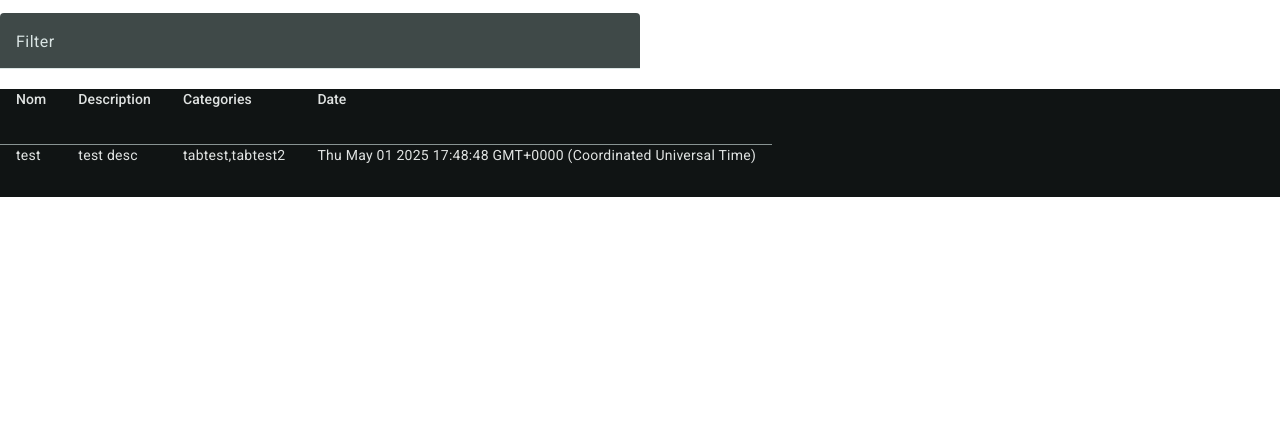
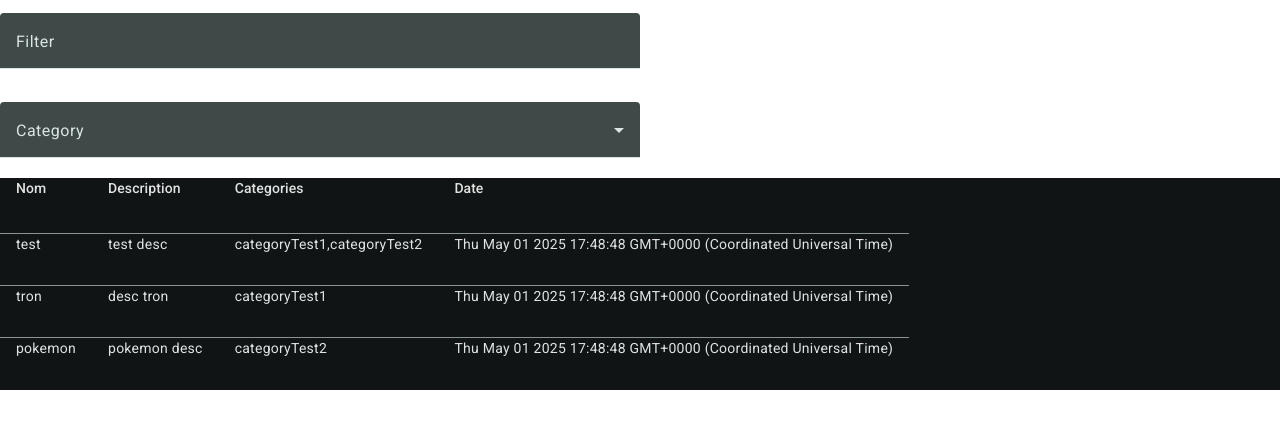
Before and after one commit to Alexis-Massiaux/record-front, an Angular app: page / in a window 1280 px wide. Shown: the top 428 px of the page. Built offline with nearby package versions, Linux system fonts and the light colour scheme.

Commit message:
feat: add mat-select as second filter for the table

```diff
--- a/src/app/record-table/record-table.component.html
+++ b/src/app/record-table/record-table.component.html
@@ -2,6 +2,18 @@
   <mat-label>Filter</mat-label>
   <input matInput (keyup)="applyFilter($event)" placeholder="[name, description]">
 </mat-form-field>
+
+<div>
+  <mat-form-field>
+    <mat-label>Category</mat-label>
+    <mat-select (selectionChange)="onCategoryChange($event.value)">
+      <mat-option [value]="null">All</mat-option>
+      @for (category of categories; track category) {
+        <mat-option [value]="category">{{ category }}</mat-option>
+      }
+    </mat-select>
+  </mat-form-field>
+</div>
 
 <mat-table [dataSource]="dataSource" matSort>
 
--- a/src/app/record-table/record-table.component.ts
+++ b/src/app/record-table/record-table.component.ts
@@ -3,16 +3,19 @@ import {MatTableDataSource, MatTableModule} from '@angular/material/table';
 import {MatSort, MatSortModule} from '@angular/material/sort';
 import {MatInputModule} from '@angular/material/input';
 import {MatFormFieldModule} from '@angular/material/form-field';
+import {MatSelectModule} from '@angular/material/select';
 
 import {Record} from './record.model'
 
 const RECORDS_DATA: Record[] = [
-  {name: 'test', description: 'test desc', categories: ['tabtest', 'tabtest2'], date: new Date()}
+  {name: 'test', description: 'test desc', categories: ['categoryTest1', 'categoryTest2'], date: new Date()},
+  {name: 'tron', description: 'desc tron', categories: ['categoryTest1'], date: new Date()},
+  {name: 'pokemon', description: 'pokemon desc', categories: ['categoryTest2'], date: new Date()}
 ];
 
 @Component({
   selector: 'app-record-table',
-  imports: [MatTableModule, MatSortModule, MatInputModule, MatFormFieldModule],
+  imports: [MatTableModule, MatSortModule, MatInputModule, MatFormFieldModule, MatSelectModule],
   templateUrl: './record-table.component.html',
   styleUrl: './record-table.component.scss'
 })
@@ -20,18 +23,11 @@ export class RecordTableComponent implements AfterViewInit {
 
   dataSource = new MatTableDataSource(RECORDS_DATA);
   displayedColumns: string[] = ['name', 'description', 'categories', 'date'];
+  categories: string[] = ['categoryTest1', 'categoryTest2' ]
+  filterValue: string = '';
+  selectedCategory: string | null = null;
 
   @ViewChild(MatSort) sort!: MatSort;
-
-  ngOnInit() {
-    this.dataSource.filterPredicate = this.customFilterPredicate.bind(this);
-  }
-
-  customFilterPredicate(data: Record, filter: string): boolean {
-    const filterValue = filter.trim().toLowerCase();
-    return data.name.toLowerCase().includes(filterValue) ||
-      data.description.toLowerCase().includes(filterValue);
-  }
 
   ngAfterViewInit() {
     this.dataSource.sort = this.sort;
@@ -39,7 +35,35 @@ export class RecordTableComponent implements AfterViewInit {
 
   applyFilter(event: Event) {
     const filterValue = (event.target as HTMLInputElement).value;
-    this.dataSource.filter = filterValue.trim().toLowerCase();
+    this.filterValue = filterValue.trim().toLowerCase();
+    this.filterData();
+  }
+
+  onCategoryChange(category: string | null) {
+    this.selectedCategory = category;
+    this.filterData();
+  }
+
+  filterData() {
+    this.dataSource.filterPredicate = (data: Record) => {
+      return this.isLineMatchWithTextFilter(data)
+        && this.isLineMatchWithCategoryFilter(data);
+    };
+    this.dataSource.filter = 'filter';
+  }
+
+  isLineMatchWithTextFilter(data: Record) {
+    return this.filterValue ?
+      (data.name.toLowerCase().includes(this.filterValue)
+        || data.description.toLowerCase().includes(this.filterValue))
+      : true;
+  }
+
+  isLineMatchWithCategoryFilter(data: Record) {
+    return this.selectedCategory ?
+      data.categories.map(category => category.toLowerCase())
+        .includes(this.selectedCategory.toLowerCase())
+      : true;
   }
 
 }
```
